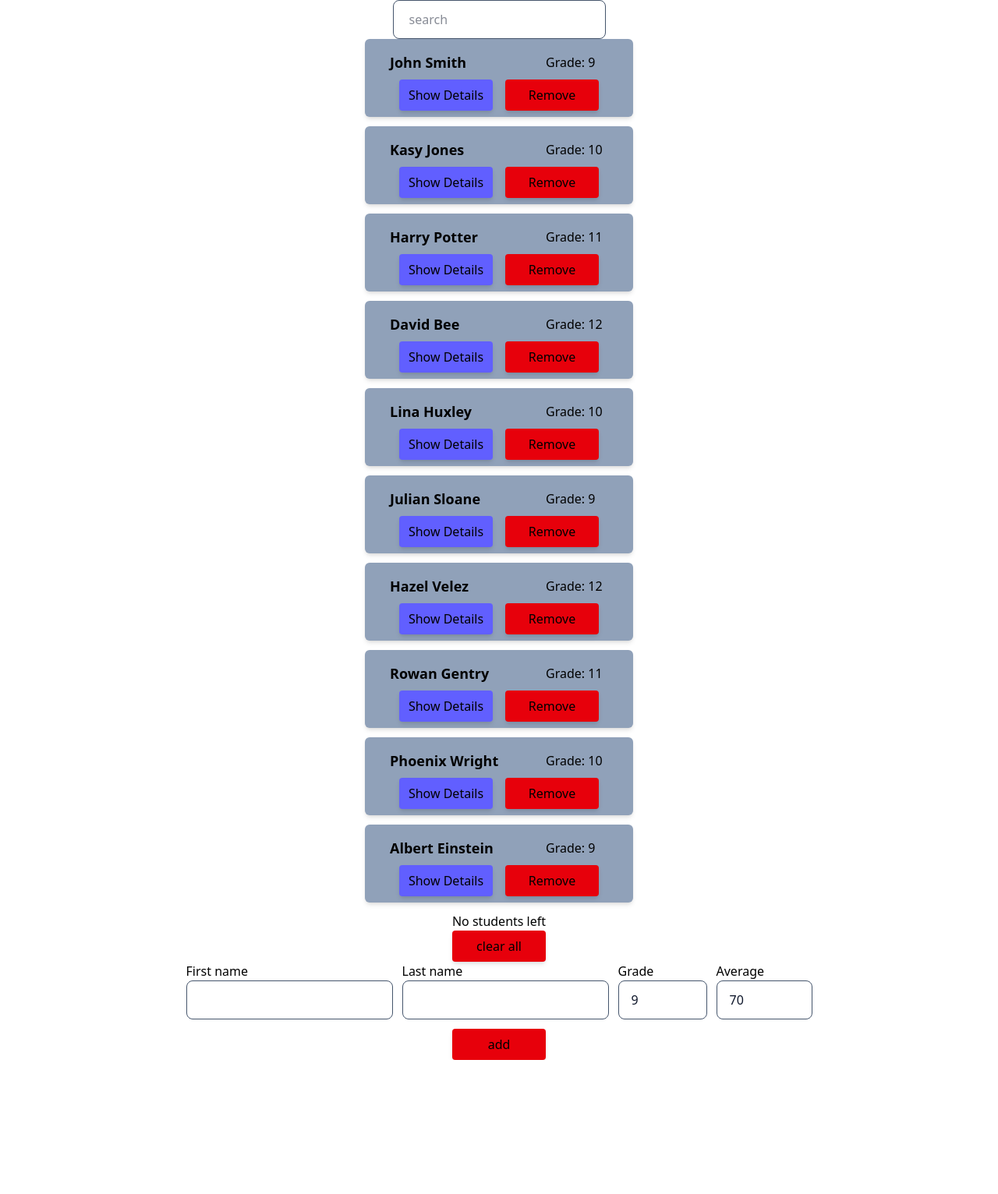
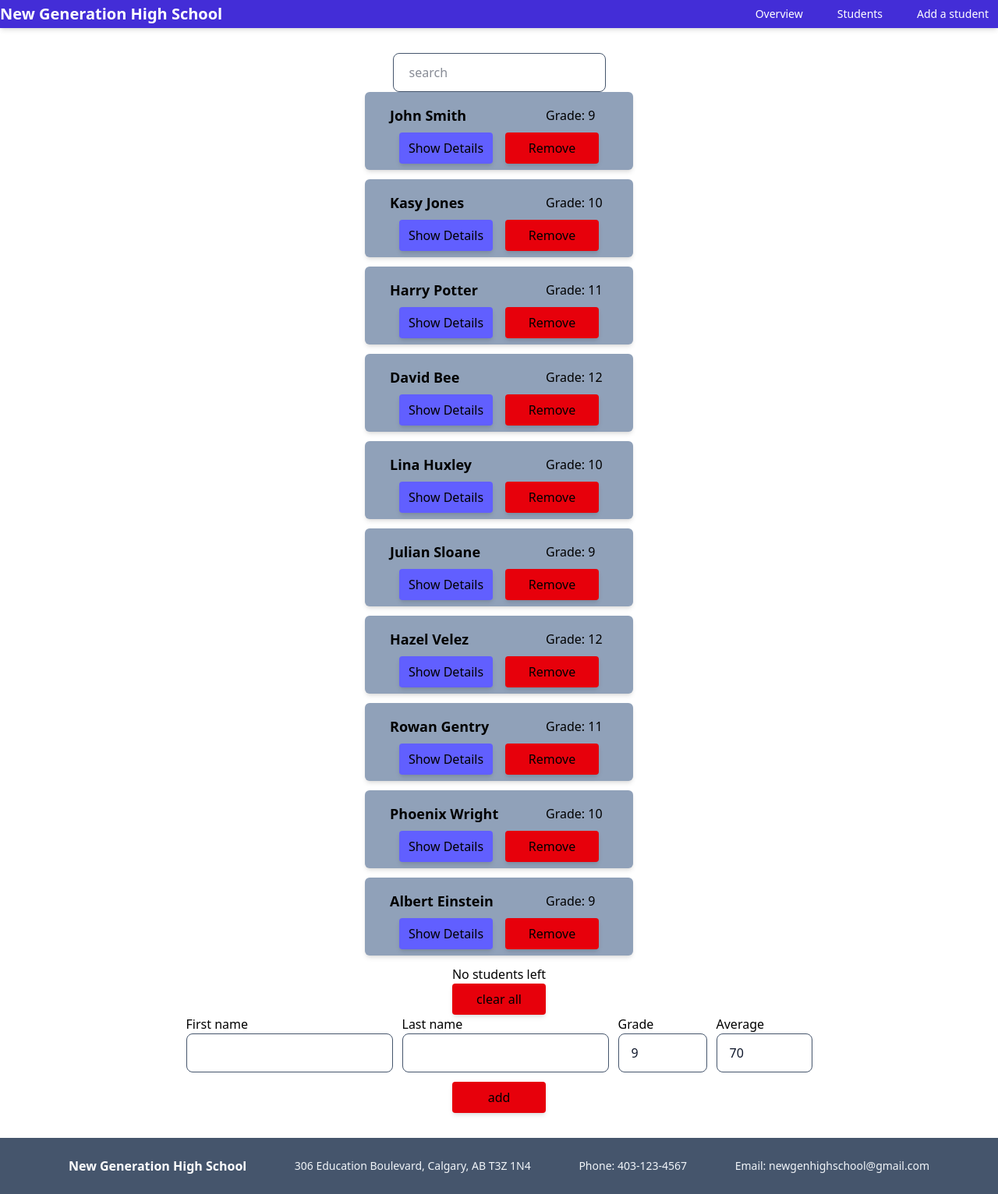
Before and after one commit to Camille-Tsui/assingment2-webdev, a Next.js app: page / in a window 1280 px wide. Shown: the whole page at 78% size. Before the commit the page ends 1360 px from the top, so only its background shows below. Built offline with nearby package versions, Linux system fonts and the light colour scheme.

Commit message:
Added, NavBar, Footer, StatsPanel, Layout

```diff
--- a/app/layout.tsx
+++ b/app/layout.tsx
@@ -1,11 +1,19 @@
 
+import Footer from "@/components/Footer";
 import "./globals.css";
+import Navbar from "@/components/Navbar";
 
 
 export default function RootLayout({ children }: LayoutProps<"/">) {
   return (
-    <html>
-      <body className="min-h-full flex flex-col">{children}</body>
+    <html lang="en">
+      <body className="min-h-full flex flex-col">
+        <Navbar />
+        <main className="mx-auto w-full max-w-6xl flex-1 px-4 py-8 sm:px-6">
+          {children}
+        </main>
+        <Footer />
+      </body>
     </html>
   );
 }
--- a/components/Footer.tsx
+++ b/components/Footer.tsx
@@ -0,0 +1,14 @@
+const Footer = () => {
+    return (
+        <footer className="bg-slate-600 text-slate-100">
+            <div className="mx-auto flex max-w-6xl flex-col gap-3 px-4 py-6 text-sm sm:flex-row sm:items-center sm:justify-between sm:px-6">
+                <p className="text-base font-semibold text-white"> New Generation High School</p>
+                <p>306 Education Boulevard, Calgary, AB T3Z 1N4</p>
+                <p>Phone: 403-123-4567</p>
+                <p>Email: newgenhighschool@gmail.com</p>
+            </div>
+        </footer>
+    );
+};
+
+export default Footer;
--- a/components/Navbar.tsx
+++ b/components/Navbar.tsx
@@ -0,0 +1,22 @@
+const Navbar = () => {
+    return (
+        <header className="sticky top-0 z-10 bg-indigo-700 text-white shadow-md">
+                <div className="flex items-center justify-between">
+                    <p className="text-xl font-bold">New Generation High School</p>
+                    <nav className="flex flex-wrap gap-x-5 gap-y-1 text-sm font-medium">
+                        <a href="#overview" className="rounded px-3 py-2 hover:bg-indigo-500 focus:outline-none focus-visible:ring-2 focus-visible:ring-white">
+                            Overview
+                        </a>
+                        <a href="#students" className="rounded px-3 py-2 hover:bg-indigo-500 focus:outline-none focus-visible:ring-2 focus-visible:ring-white">
+                            Students
+                        </a>
+                        <a href="#add-student" className="rounded px-3 py-2 hover:bg-indigo-500 focus:outline-none focus-visible:ring-2 focus-visible:ring-white">
+                            Add a student
+                        </a>
+                    </nav>
+                </div>
+        </header>
+    );
+};
+
+export default Navbar;
--- a/components/StatsPanel.tsx
+++ b/components/StatsPanel.tsx
@@ -0,0 +1,31 @@
+interface StatsPanelProps {
+    totalStudents: number;
+    honourRollCount: number;
+    grade12Count: number;
+}
+
+const StatsPanel = ({
+    totalStudents,
+    honourRollCount,
+    grade12Count,
+}: StatsPanelProps) => {
+
+    return (
+        <div className="grid grid-cols-1 gap-4 sm:grid-cols-3">
+            <div className="flex flex-col items-center rounded-md bg-slate-400 px-8 py-4 shadow-md">
+                <p className="text-4xl font-bold text-slate-900">{totalStudents}</p>
+                <p className="font-semibold">Total Students</p>
+            </div>
+            <div className="flex flex-col items-center rounded-md bg-slate-400 px-8 py-4 shadow-md">
+                <p className="text-4xl font-bold text-slate-900">{honourRollCount}</p>
+                <p className="font-semibold">Honour Roll Students</p>
+            </div>
+            <div className="flex flex-col items-center rounded-md bg-slate-400 px-8 py-4 shadow-md">
+                <p className="text-4xl font-bold text-slate-900">{grade12Count}</p>
+                <p className="font-semibold">Grade 12 Students</p>
+            </div>
+        </div>
+    );
+};
+
+export default StatsPanel;
```
